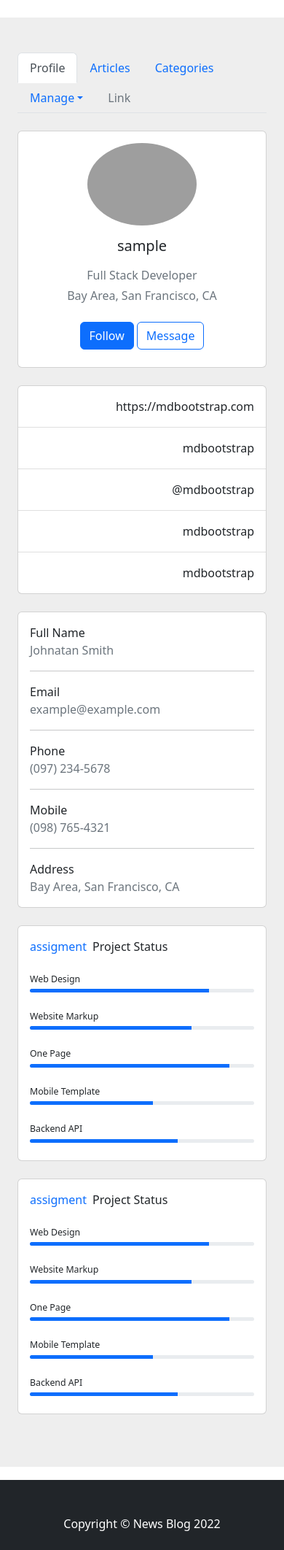
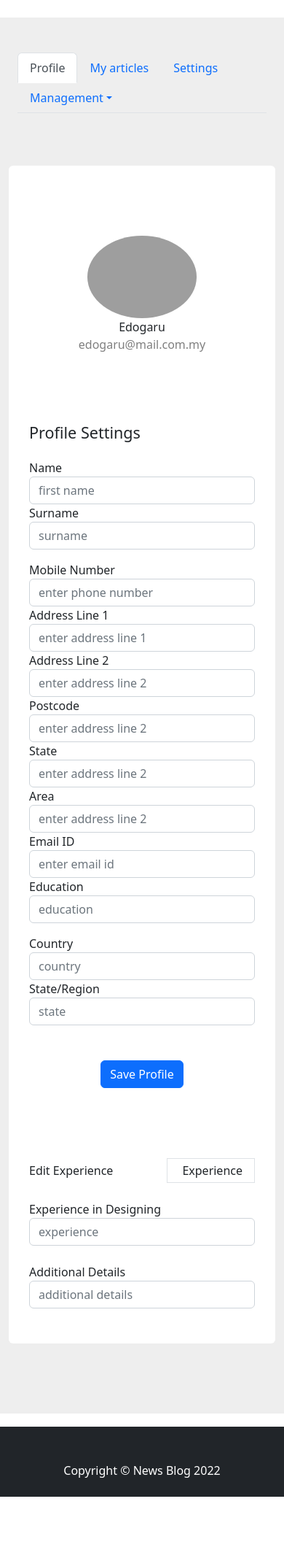
Before and after one commit to tytsvladimir/news-blog, a Django app: page /accounts/profile/ in a window 390 px wide. Shown: the part 56-2180 px from the top of the page at 73% size. After the commit the page ends 2107 px from the top, so only its background shows below. Run offline with Django 4.2, Linux system fonts and the light colour scheme; the visitor is signed in with stand-in values (Sample User, id 1); grey boxes are pictures that could not be loaded.

Commit message:
PasswordChangeView added

```diff
--- a/accounts/urls.py
+++ b/accounts/urls.py
@@ -9,5 +9,7 @@ urlpatterns = [
 
     # Profile
     path('profile/', profile_view, name='profile'),
+    # path('profile/settings/', settings_view, name='settings'),
+    path('profile/settings/', ChangeUserPasswordView.as_view(), name='settings'),
     path('profile/manage/', include('news.urls')),
 ]
--- a/accounts/views.py
+++ b/accounts/views.py
@@ -1,9 +1,9 @@
-from django.contrib.auth.forms import UserCreationForm, AuthenticationForm
-from django.contrib.auth.views import LoginView
+from django.contrib.auth.forms import UserCreationForm, AuthenticationForm, PasswordChangeForm
+from django.contrib.auth.views import LoginView, PasswordChangeView
 from django.shortcuts import render, redirect
 from django.contrib.auth import logout, login
 from django.urls import reverse_lazy
-from django.views.generic import CreateView
+from django.views.generic import CreateView, UpdateView
 
 from .utils import *
 from .forms import *
@@ -46,3 +46,21 @@ def log_out_view(request):
 
 def profile_view(request):
     return render(request, 'accounts/profile.html')
+
+
+def settings_view(request):
+    template_path = 'accounts/settings.html'
+    form = PasswordChangeForm
+    return render(request, template_name=template_path, context={'form': form})
+
+class ChangeUserPasswordView(PasswordChangeView):
+    '''Отображает форму для редактирования публикации'''
+    form_class = PasswordChangeForm
+    model = User
+    template_name = 'accounts/settings.html'
+    success_url = 'accounts/profile.html'
+
+    def get_context_data(self, *, object_list=None, **kwargs):
+        context = super().get_context_data(**kwargs)
+        context['page_name'] = 'Settings'
+        return context
--- a/news/urls.py
+++ b/news/urls.py
@@ -7,7 +7,7 @@ urlpatterns = [
     path('articles/', ManageArticlesView.as_view(), name='manage_articles'),
     path('categories/', ManageCategoriesView.as_view(), name='manage_categories'),
     path('new_article/', ArticleCreateView.as_view(), name='new_article'),
-    path('edit_article/<int:pk>', ArticleEditView.as_view(), name='edit_article'),
+    path('edit_article/<int:pk>', ArticleUpdateView.as_view(), name='edit_article'),
     path('delete_article/<int:pk>', delete_article, name='delete_article'),
     path('new_category/', CategoryCreateView.as_view(), name='new_category'),
     path('edit_category/<int:pk>', CategoryEditView.as_view(), name='edit_category'),
--- a/news/views.py
+++ b/news/views.py
@@ -87,7 +87,7 @@ class ArticleCreateView(LoginRequiredMixin, CreateView):
         return context
 
 
-class ArticleEditView(UpdateView):
+class ArticleUpdateView(UpdateView):
     '''Отображает форму для редактирования публикации'''
     form_class = ArticleForm
     model = Article
--- a/newsblog/urls.py
+++ b/newsblog/urls.py
@@ -7,7 +7,8 @@ from django.views.decorators.cache import cache_page
 
 urlpatterns = [
     path('admin/', admin.site.urls, name='admin'),
-    path('', cache_page(60)(news_views.ArticlesView.as_view()), name='home'),
+    path('', news_views.ArticlesView.as_view(), name='home'),
+    # path('', cache_page(60)(news_views.ArticlesView.as_view()), name='home'),
     path('category/<slug:cat_slug>/', news_views.ArticlesCategoryView.as_view(), name='home'),
     path('article/<slug:article_slug>/', news_views.ArticleShowView.as_view(), name='article'),
 
--- a/templates/accounts/base_profile.html
+++ b/templates/accounts/base_profile.html
@@ -14,28 +14,26 @@
                                 <a class="nav-link active" aria-current="page" href="{% url 'profile' %}">Profile</a>
                             </li>
                             <li class="nav-item">
-                                <a class="nav-link" aria-current="page" href="{% url 'manage_articles' %}">Articles</a>
+                                <a class="nav-link" aria-current="page" href="{% url 'manage_articles' %}">My articles</a>
                             </li>
                             <li class="nav-item">
-                                <a class="nav-link" href="{% url 'manage_categories' %}">Categories</a>
+                                <a class="nav-link" href="{% url 'settings' %}">Settings</a>
                             </li>
                             <li class="nav-item dropdown">
                                 <a class="nav-link dropdown-toggle" data-bs-toggle="dropdown"
                                    href="{% url 'manage_articles' %}" role="button"
-                                   aria-expanded="false">Manage</a>
+                                   aria-expanded="false">Management</a>
                                 <ul class="dropdown-menu">
-                                    <li><a class="dropdown-item" href="{% url 'new_article' %}">Create article</a></li>
-                                    <li><a class="dropdown-item" href="{% url 'new_category' %}">Create category</a>
-                                    </li>
+                                    <li><a class="dropdown-item" href="{% url 'manage_articles' %}">Articles</a></li>
+                                    <li><a class="dropdown-item" href="{% url 'manage_categories' %}">Categories</a></li>
+<!--                                    <li><a class="dropdown-item" href="{% url 'new_article' %}">Create article</a></li>-->
+<!--                                    <li><a class="dropdown-item" href="{% url 'new_category' %}">Create category</a></li>-->
                                     <li><a class="dropdown-item disabled" href="#"> ### </a></li>
                                     <li>
                                         <hr class="dropdown-divider">
                                     </li>
-                                    <li><a class="dropdown-item" href="#">###</a></li>
+                                    <li><a class="dropdown-item disabled" href="#">###</a></li>
                                 </ul>
-                            </li>
-                            <li class="nav-item">
-                                <a class="nav-link disabled" href="#">Link</a>
                             </li>
                         </ul>
 
--- a/templates/accounts/profile.html
+++ b/templates/accounts/profile.html
@@ -2,180 +2,45 @@
 
 {% block profile %}
 
-<div class="col-lg-4">
-    <div class="card mb-4">
-        <div class="card-body text-center">
-            <img src="https://mdbcdn.b-cdn.net/img/Photos/new-templates/bootstrap-chat/ava3.webp"
-                 alt="avatar"
-                 class="rounded-circle img-fluid" style="width: 150px;">
-            <h5 class="my-3">{{ user }}</h5>
-            <p class="text-muted mb-1">Full Stack Developer</p>
-            <p class="text-muted mb-4">Bay Area, San Francisco, CA</p>
-            <div class="d-flex justify-content-center mb-2">
-                <button type="button" class="btn btn-primary">Follow</button>
-                <button type="button" class="btn btn-outline-primary ms-1">Message</button>
+<div class="container rounded bg-white mt-5 mb-5">
+    <div class="row">
+        <div class="col-md-3 border-right">
+            <div class="d-flex flex-column align-items-center text-center p-3 py-5"><img class="rounded-circle mt-5" width="150px" src="https://st3.depositphotos.com/15648834/17930/v/600/depositphotos_179308454-stock-illustration-unknown-person-silhouette-glasses-profile.jpg"><span class="font-weight-bold">Edogaru</span><span class="text-black-50">edogaru@mail.com.my</span><span> </span></div>
+        </div>
+        <div class="col-md-5 border-right">
+            <div class="p-3 py-5">
+                <div class="d-flex justify-content-between align-items-center mb-3">
+                    <h4 class="text-right">Profile Settings</h4>
+                </div>
+                <div class="row mt-2">
+                    <div class="col-md-6"><label class="labels">Name</label><input type="text" class="form-control" placeholder="first name" value=""></div>
+                    <div class="col-md-6"><label class="labels">Surname</label><input type="text" class="form-control" value="" placeholder="surname"></div>
+                </div>
+                <div class="row mt-3">
+                    <div class="col-md-12"><label class="labels">Mobile Number</label><input type="text" class="form-control" placeholder="enter phone number" value=""></div>
+                    <div class="col-md-12"><label class="labels">Address Line 1</label><input type="text" class="form-control" placeholder="enter address line 1" value=""></div>
+                    <div class="col-md-12"><label class="labels">Address Line 2</label><input type="text" class="form-control" placeholder="enter address line 2" value=""></div>
+                    <div class="col-md-12"><label class="labels">Postcode</label><input type="text" class="form-control" placeholder="enter address line 2" value=""></div>
+                    <div class="col-md-12"><label class="labels">State</label><input type="text" class="form-control" placeholder="enter address line 2" value=""></div>
+                    <div class="col-md-12"><label class="labels">Area</label><input type="text" class="form-control" placeholder="enter address line 2" value=""></div>
+                    <div class="col-md-12"><label class="labels">Email ID</label><input type="text" class="form-control" placeholder="enter email id" value=""></div>
+                    <div class="col-md-12"><label class="labels">Education</label><input type="text" class="form-control" placeholder="education" value=""></div>
+                </div>
+                <div class="row mt-3">
+                    <div class="col-md-6"><label class="labels">Country</label><input type="text" class="form-control" placeholder="country" value=""></div>
+                    <div class="col-md-6"><label class="labels">State/Region</label><input type="text" class="form-control" value="" placeholder="state"></div>
+                </div>
+                <div class="mt-5 text-center"><button class="btn btn-primary profile-button" type="button">Save Profile</button></div>
             </div>
         </div>
-    </div>
-    <div class="card mb-4 mb-lg-0">
-        <div class="card-body p-0">
-            <ul class="list-group list-group-flush rounded-3">
-                <li class="list-group-item d-flex justify-content-between align-items-center p-3">
-                    <i class="fas fa-globe fa-lg text-warning"></i>
-                    <p class="mb-0">https://mdbootstrap.com</p>
-                </li>
-                <li class="list-group-item d-flex justify-content-between align-items-center p-3">
-                    <i class="fab fa-github fa-lg" style="color: #333333;"></i>
-                    <p class="mb-0">mdbootstrap</p>
-                </li>
-                <li class="list-group-item d-flex justify-content-between align-items-center p-3">
-                    <i class="fab fa-twitter fa-lg" style="color: #55acee;"></i>
-                    <p class="mb-0">@mdbootstrap</p>
-                </li>
-                <li class="list-group-item d-flex justify-content-between align-items-center p-3">
-                    <i class="fab fa-instagram fa-lg" style="color: #ac2bac;"></i>
-                    <p class="mb-0">mdbootstrap</p>
-                </li>
-                <li class="list-group-item d-flex justify-content-between align-items-center p-3">
-                    <i class="fab fa-facebook-f fa-lg" style="color: #3b5998;"></i>
-                    <p class="mb-0">mdbootstrap</p>
-                </li>
-            </ul>
-        </div>
-    </div>
-</div>
-<div class="col-lg-8">
-    <div class="card mb-4">
-        <div class="card-body">
-            <div class="row">
-                <div class="col-sm-3">
-                    <p class="mb-0">Full Name</p>
-                </div>
-                <div class="col-sm-9">
-                    <p class="text-muted mb-0">Johnatan Smith</p>
-                </div>
-            </div>
-            <hr>
-            <div class="row">
-                <div class="col-sm-3">
-                    <p class="mb-0">Email</p>
-                </div>
-                <div class="col-sm-9">
-                    <p class="text-muted mb-0">example@example.com</p>
-                </div>
-            </div>
-            <hr>
-            <div class="row">
-                <div class="col-sm-3">
-                    <p class="mb-0">Phone</p>
-                </div>
-                <div class="col-sm-9">
-                    <p class="text-muted mb-0">(097) 234-5678</p>
-                </div>
-            </div>
-            <hr>
-            <div class="row">
-                <div class="col-sm-3">
-                    <p class="mb-0">Mobile</p>
-                </div>
-                <div class="col-sm-9">
-                    <p class="text-muted mb-0">(098) 765-4321</p>
-                </div>
-            </div>
-            <hr>
-            <div class="row">
-                <div class="col-sm-3">
-                    <p class="mb-0">Address</p>
-                </div>
-                <div class="col-sm-9">
-                    <p class="text-muted mb-0">Bay Area, San Francisco, CA</p>
-                </div>
-            </div>
-        </div>
-    </div>
-    <div class="row">
-        <div class="col-md-6">
-            <div class="card mb-4 mb-md-0">
-                <div class="card-body">
-                    <p class="mb-4"><span
-                            class="text-primary font-italic me-1">assigment</span> Project
-                        Status
-                    </p>
-                    <p class="mb-1" style="font-size: .77rem;">Web Design</p>
-                    <div class="progress rounded" style="height: 5px;">
-                        <div class="progress-bar" role="progressbar" style="width: 80%"
-                             aria-valuenow="80"
-                             aria-valuemin="0" aria-valuemax="100"></div>
-                    </div>
-                    <p class="mt-4 mb-1" style="font-size: .77rem;">Website Markup</p>
-                    <div class="progress rounded" style="height: 5px;">
-                        <div class="progress-bar" role="progressbar" style="width: 72%"
-                             aria-valuenow="72"
-                             aria-valuemin="0" aria-valuemax="100"></div>
-                    </div>
-                    <p class="mt-4 mb-1" style="font-size: .77rem;">One Page</p>
-                    <div class="progress rounded" style="height: 5px;">
-                        <div class="progress-bar" role="progressbar" style="width: 89%"
-                             aria-valuenow="89"
-                             aria-valuemin="0" aria-valuemax="100"></div>
-                    </div>
-                    <p class="mt-4 mb-1" style="font-size: .77rem;">Mobile Template</p>
-                    <div class="progress rounded" style="height: 5px;">
-                        <div class="progress-bar" role="progressbar" style="width: 55%"
-                             aria-valuenow="55"
-                             aria-valuemin="0" aria-valuemax="100"></div>
-                    </div>
-                    <p class="mt-4 mb-1" style="font-size: .77rem;">Backend API</p>
-                    <div class="progress rounded mb-2" style="height: 5px;">
-                        <div class="progress-bar" role="progressbar" style="width: 66%"
-                             aria-valuenow="66"
-                             aria-valuemin="0" aria-valuemax="100"></div>
-                    </div>
-                </div>
-            </div>
-        </div>
-        <div class="col-md-6">
-            <div class="card mb-4 mb-md-0">
-                <div class="card-body">
-                    <p class="mb-4"><span
-                            class="text-primary font-italic me-1">assigment</span> Project
-                        Status
-                    </p>
-                    <p class="mb-1" style="font-size: .77rem;">Web Design</p>
-                    <div class="progress rounded" style="height: 5px;">
-                        <div class="progress-bar" role="progressbar" style="width: 80%"
-                             aria-valuenow="80"
-                             aria-valuemin="0" aria-valuemax="100"></div>
-                    </div>
-                    <p class="mt-4 mb-1" style="font-size: .77rem;">Website Markup</p>
-                    <div class="progress rounded" style="height: 5px;">
-                        <div class="progress-bar" role="progressbar" style="width: 72%"
-                             aria-valuenow="72"
-                             aria-valuemin="0" aria-valuemax="100"></div>
-                    </div>
-                    <p class="mt-4 mb-1" style="font-size: .77rem;">One Page</p>
-                    <div class="progress rounded" style="height: 5px;">
-                        <div class="progress-bar" role="progressbar" style="width: 89%"
-                             aria-valuenow="89"
-                             aria-valuemin="0" aria-valuemax="100"></div>
-                    </div>
-                    <p class="mt-4 mb-1" style="font-size: .77rem;">Mobile Template</p>
-                    <div class="progress rounded" style="height: 5px;">
-                        <div class="progress-bar" role="progressbar" style="width: 55%"
-                             aria-valuenow="55"
-                             aria-valuemin="0" aria-valuemax="100"></div>
-                    </div>
-                    <p class="mt-4 mb-1" style="font-size: .77rem;">Backend API</p>
-                    <div class="progress rounded mb-2" style="height: 5px;">
-                        <div class="progress-bar" role="progressbar" style="width: 66%"
-                             aria-valuenow="66"
-                             aria-valuemin="0" aria-valuemax="100"></div>
-                    </div>
-                </div>
+        <div class="col-md-4">
+            <div class="p-3 py-5">
+                <div class="d-flex justify-content-between align-items-center experience"><span>Edit Experience</span><span class="border px-3 p-1 add-experience"><i class="fa fa-plus"></i>&nbsp;Experience</span></div><br>
+                <div class="col-md-12"><label class="labels">Experience in Designing</label><input type="text" class="form-control" placeholder="experience" value=""></div> <br>
+                <div class="col-md-12"><label class="labels">Additional Details</label><input type="text" class="form-control" placeholder="additional details" value=""></div>
             </div>
         </div>
     </div>
 </div>
 
-
 {% endblock %}
--- a/templates/base.html
+++ b/templates/base.html
@@ -41,7 +41,7 @@
                            aria-expanded="false">{{ user.username }}</a>
                         <ul class="dropdown-menu dropdown-menu-dark">
                             <li><a class="dropdown-item" href="{% url 'profile' %}">Profile</a></li>
-                            <li><a class="dropdown-item" href="#">Settings</a></li>
+                            <li><a class="dropdown-item" href="{% url 'settings' %}">Settings</a></li>
                             <li><a class="dropdown-item" href="{% url 'admin:index' %}">Administration</a></li>
                             <li>
                                 <hr class="dropdown-divider">
```
Also changed, not shown: templates/accounts/settings.html (added, +21 -0 lines).
